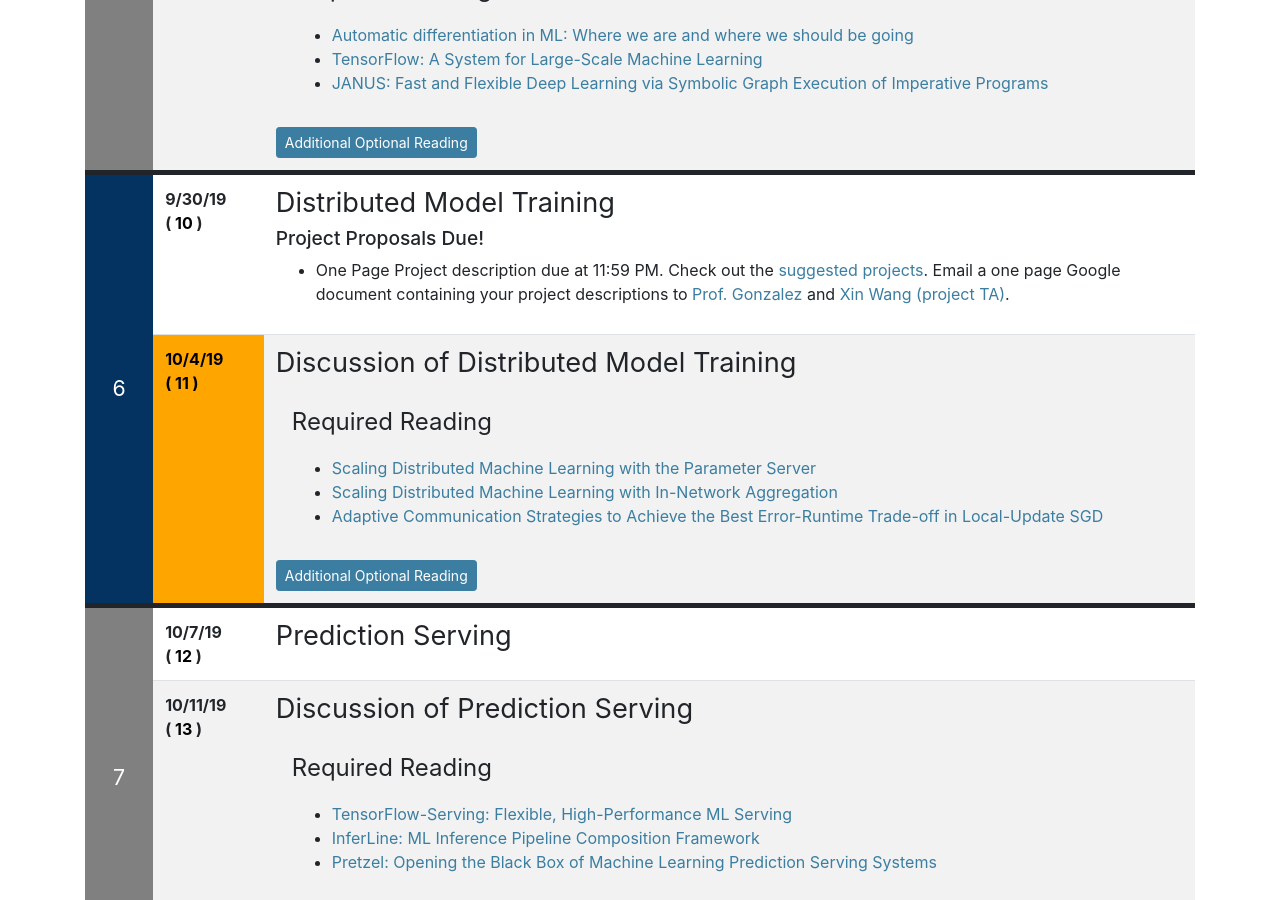
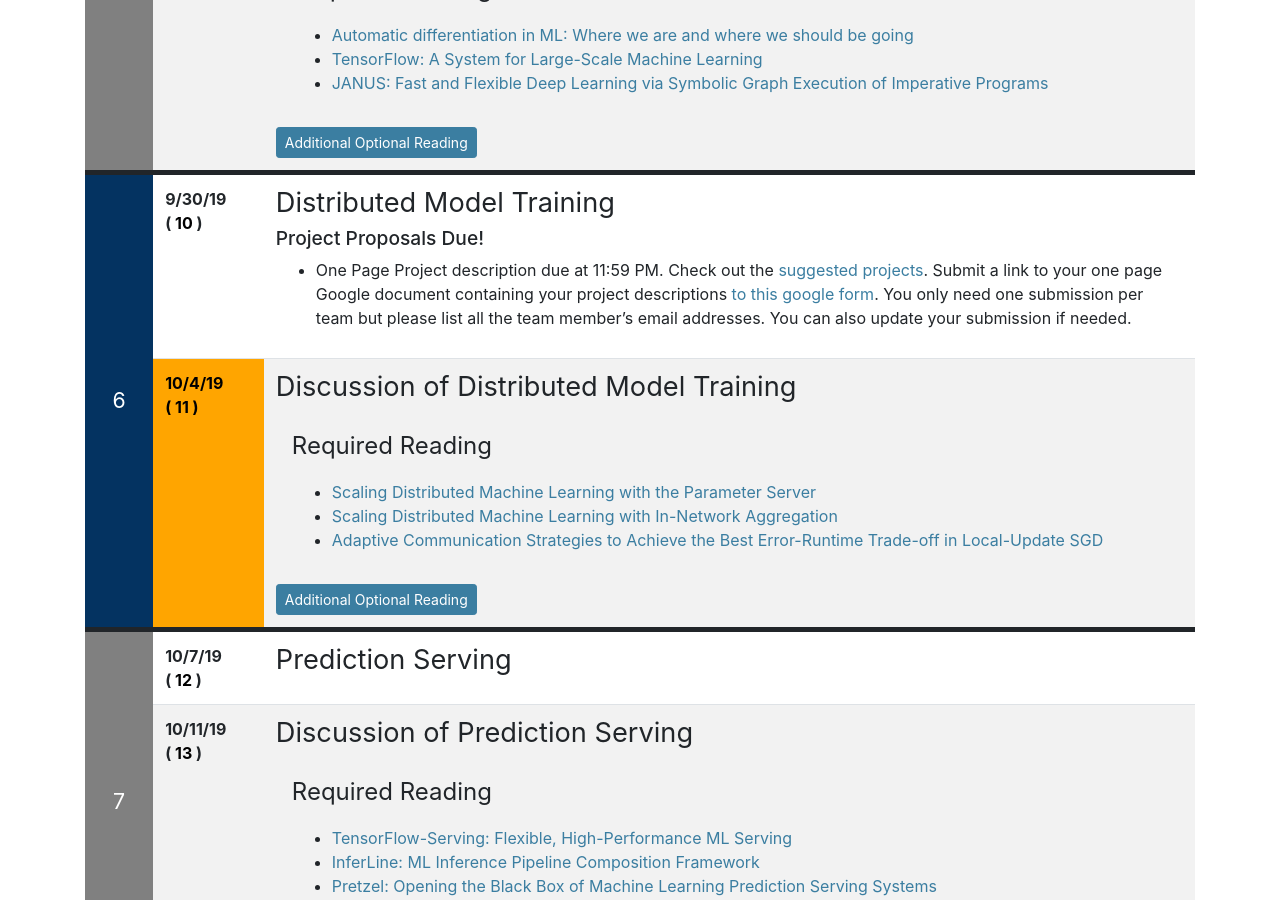
Before and after one commit to ucbrise/cs294-ai-sys-fa19, a Jekyll site: the page built from index.md, in a window 1280 px wide and 900 px high, scrolled down 3446 px. Built offline with Jekyll 4.4.1, drawn with Linux system fonts in a browser that asks for light colours; nearby versions of some CDN libraries; our own code applies the rules of GitHub Pages for plain Markdown files.

Commit message:
adding link to submit project proposals

```diff
--- a/index.md
+++ b/index.md
@@ -338,7 +338,7 @@ Library for Heterogeneous Distributed Systems](https://arxiv.org/pdf/1512.01274.
 ## Distributed Model Training
 
 ### Project Proposals Due!
-* One Page Project description due at 11:59 PM.  Check out the [suggested projects](https://docs.google.com/document/d/1cEQ-rzsrSsdqa9dzcSuGCppxgN96eIuYT7AjpXrDqpo/edit#).  Email a one page Google document containing your project descriptions to <a href="mailto:jegonzal@berkeley.edu">Prof. Gonzalez</a> and <a href="mailto:xinw@berkeley.edu">Xin Wang (project TA)</a>.
+* One Page Project description due at 11:59 PM.  Check out the [suggested projects](https://docs.google.com/document/d/1cEQ-rzsrSsdqa9dzcSuGCppxgN96eIuYT7AjpXrDqpo/edit#).  Submit a link to your one page Google document containing your project descriptions [to this google form](https://forms.gle/buSyKy7anciNgLqNA).  You only need one submission per team but please list all the team member's email addresses.  You can also update your submission if needed.
 
 
 
```
